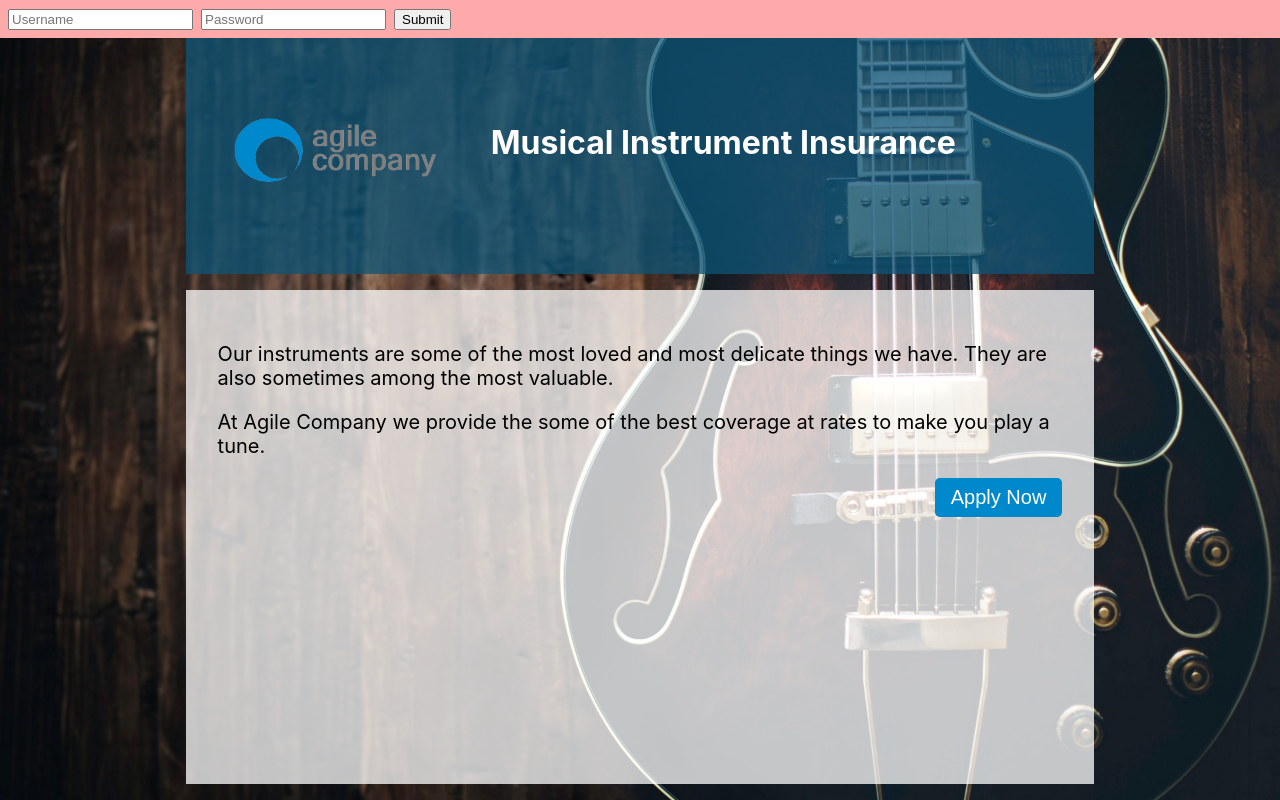
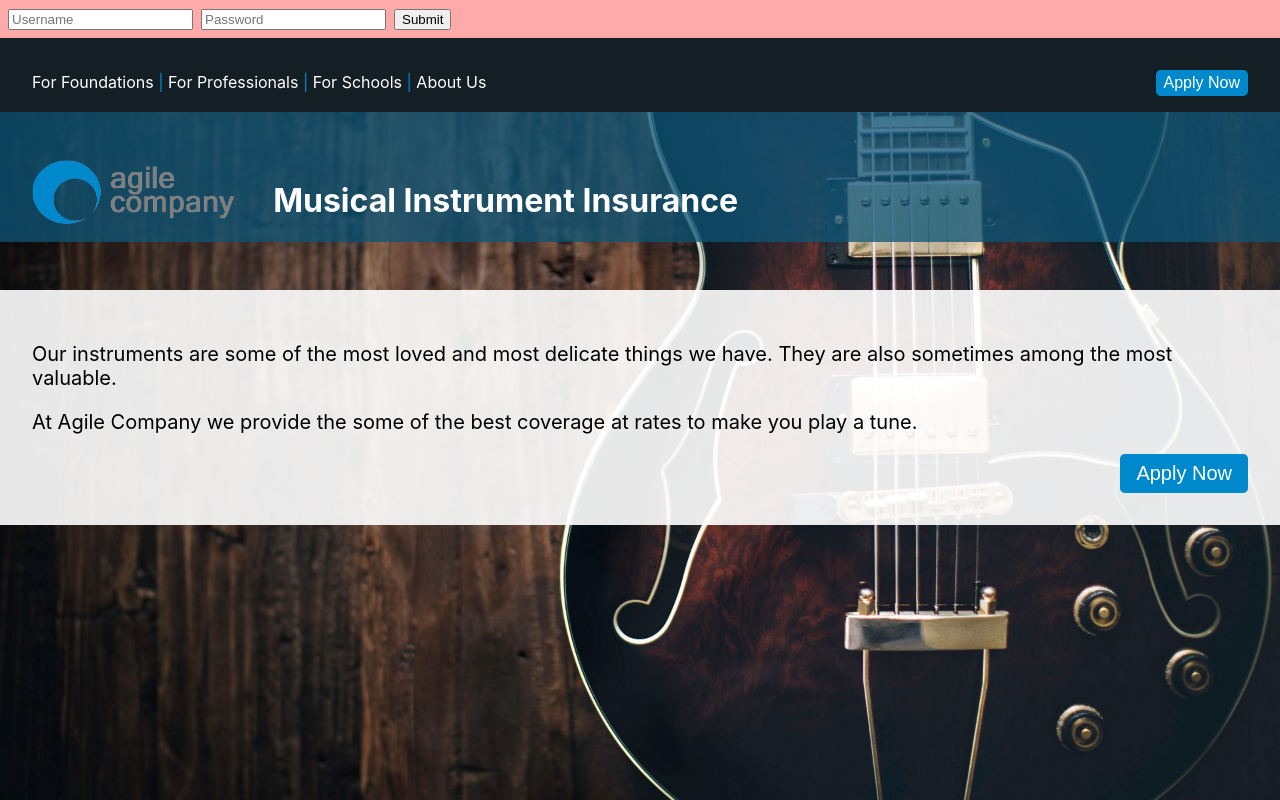
Before and after one commit to decisions-com/react-instrument-insurance, a React (Create React App) app: page / in a window 1280 px wide. Built offline with nearby package versions, Linux system fonts and the light colour scheme.

Commit message:
home and header styling

```diff
--- a/src/App.css
+++ b/src/App.css
@@ -65,3 +65,14 @@
   font-weight: 500;
   cursor: pointer;
 }
+
+.mii-react-app button.inline {
+  font-size: 1rem;
+  padding: 0.25rem 0.5rem;
+}
+
+.mii-react-app button.secondary {
+  color: #0088cc;
+  /* color: white; */
+  background: rgba(63, 17, 23, 0.171);
+}
--- a/src/App.tsx
+++ b/src/App.tsx
@@ -32,11 +32,15 @@ class App extends Component<{}, AppState> {
     return (
       <div className="mii-react-app">
         <LoginForm />
+        <Header
+          key="header"
+          title="Musical Instrument Insurance"
+          onApplyClick={this.onApplyClick}
+        />
         {this.state.route === Routes.HOME && (
           <HomeComponent onApplyClick={this.onApplyClick} />
         )}
         {this.state.route !== Routes.HOME && [
-          <Header key="header" title="Musical Instrument Insurance" />,
           <section key="section" className="mii-react-app-content">
             {this.state.route === Routes.DETAILS && <InstrumentForm />}
             {this.state.route === Routes.ADDRESS && <AddressForm />}
--- a/src/components/Home.css
+++ b/src/components/Home.css
@@ -1,5 +1,7 @@
 :root {
   --mii-blue: #0088cc;
+  --white-bg: rgba(255, 255, 255, 0.9);
+  --dark: #141f25;
 }
 
 .mii-home {
@@ -7,11 +9,32 @@
   display: flex;
   flex-direction: column;
 }
+
 .mii-home-header {
-  flex: 2;
-  margin: 0 auto;
-  padding: 4rem 2rem 0;
-  width: 66%;
+  /* margin: 0 auto; */
+}
+
+.mii-home__top-nav {
+  height: 2rem;
+  padding: 2rem 2rem 1rem;
+  /* padding-top: 3rem; */
+  display: flex;
+  flex-direction: row;
+  color: var(--mii-blue);
+  justify-content: space-between;
+  background: var(--dark);
+  align-items: baseline;
+}
+.mii-home__links a {
+  color: white;
+  text-decoration: none;
+}
+
+.mii-home-header {
+  /* height: 3rem; */
+  /* width: 100%; */
+  padding: 3rem 2rem 0;
+
   background-color: rgb(13, 84, 119, 0.75);
   color: white;
   display: flex;
@@ -22,7 +45,7 @@
 
 .mii-home__logo {
   height: 4rem;
-  margin: 1rem;
+  /* margin: 1rem; */
   /* background: white; */
 }
 
@@ -34,9 +57,13 @@
 
 .mii-home-content {
   font-size: 1.25rem;
-  flex: 5;
-  width: 66%;
-  background: rgba(255, 255, 255, 0.75);
-  margin: 1rem auto;
+  /* flex: 5; */
+  /* width: 46%; */
+  background: var(--white-bg);
+  margin: 3rem auto;
   padding: 2rem;
 }
+
+.mii-home-title {
+  text-align: center;
+}
--- a/src/components/Home.tsx
+++ b/src/components/Home.tsx
@@ -9,10 +9,6 @@ interface HomeComponentProps {
 const HomeComponent: React.FunctionComponent<HomeComponentProps> = props => {
   return (
     <div className="mii-home">
-      <header className="mii-home-header">
-        <img className="mii-home__logo" src={logo} />
-        <h1 className="mii-home-title">Musical Instrument Insurance</h1>
-      </header>
       <section className="mii-home-content">
         <p>
           Our instruments are some of the most loved and most delicate things we
--- a/src/components/common/Header.tsx
+++ b/src/components/common/Header.tsx
@@ -3,14 +3,31 @@ import logo from "./agileLogoTrans.png";
 
 interface HeaderProps {
   title: string;
+  onApplyClick: React.EventHandler<React.MouseEvent>;
 }
 
-const Header: React.FunctionComponent<HeaderProps> = ({ title }) => {
+const Header: React.FunctionComponent<HeaderProps> = ({
+  title,
+  onApplyClick
+}) => {
   return (
-    <header className="mii-react-app-header">
-      <h1 className="mii-react-app-title">{title}</h1>
-      <img src={logo} className="mii-react-app-logo" alt="logo" />
-    </header>
+    <React.Fragment>
+      <section className="mii-home__top-nav">
+        <div className="mii-home__links">
+          <a href="/">For Foundations</a> | <a href="/">For Professionals</a> |{" "}
+          <a href="/">For Schools</a> | <a href="/">About Us</a>
+        </div>
+        <div className="mii-home__links">
+          <button className="inline" onClick={onApplyClick}>
+            Apply Now
+          </button>
+        </div>
+      </section>
+      <header className="mii-home-header">
+        <img className="mii-home__logo" src={logo} />
+        <h1 className="mii-home-title">{title}</h1>
+      </header>
+    </React.Fragment>
   );
 };
 
```
